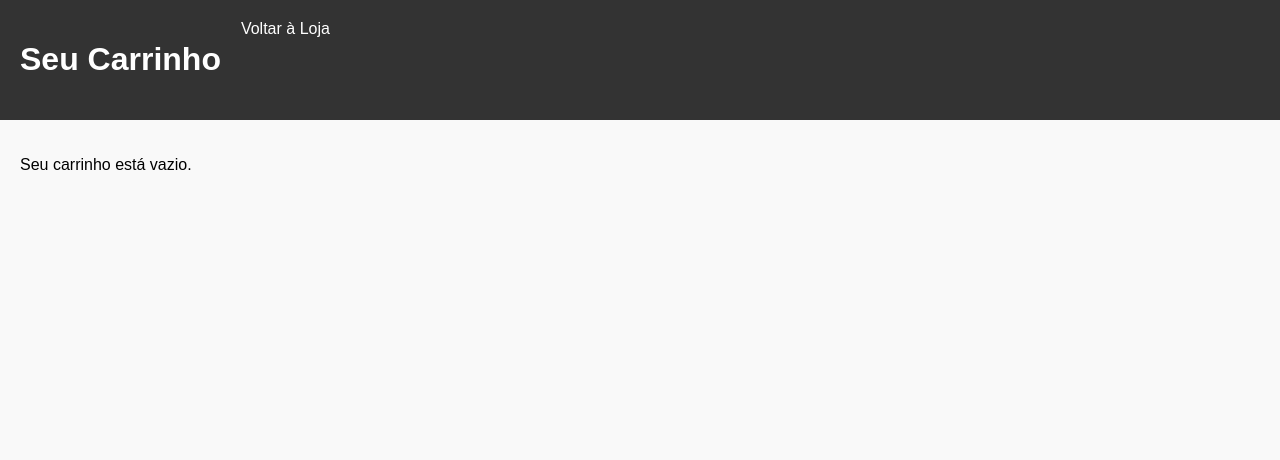
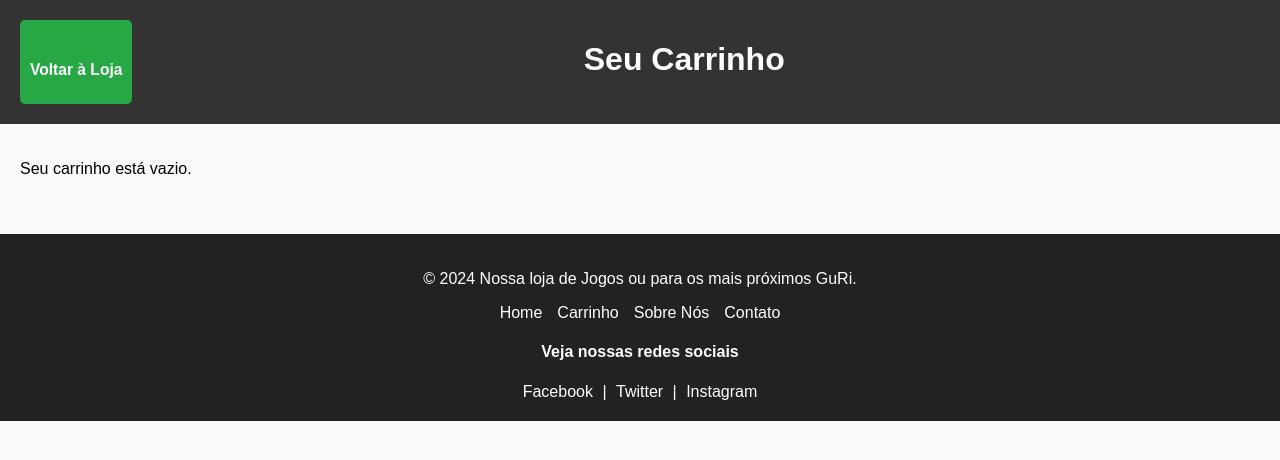
Before and after one commit to RichardMarinho/RiGu-Projeto, a PHP site: page /carrinho.php in a window 1280 px wide. Shown: the top 460 px of the page. Run offline with PHP 8.4, Linux system fonts and the light colour scheme.

Commit message:
Update carrinho.php

```diff
--- a/carrinho.php
+++ b/carrinho.php
@@ -62,6 +62,7 @@ header a {
     margin-bottom: 10px;
 }
 button {
+
     padding: 10px;
     background-color: #28a745;
     color: white;
@@ -87,12 +88,20 @@ table th {
     color: white;
 }
 
+header h1 {
+    text-align:center;
+    margin: 70;
+    width: 89%;
+}
+
+
     </style>
 </head>
 <body>
     <header>
+    <button><a href="index.php"><h3>Voltar à Loja</h3></a></button>
+
         <h1>Seu Carrinho</h1>
-        <a href="index.php">Voltar à Loja</a>
     </header>
     <main>
         <?php if (!empty($_SESSION['carrinho'])): ?>
@@ -114,6 +123,7 @@ table th {
                             <td>
                                 <form method="POST">
                                     <input type="hidden" name="index" value="<?= $index ?>">
+                                    <button type="submit" name="">Comprar</button>
                                     <button type="submit" name="remover">Remover</button>
                                 </form>
                             </td>
@@ -121,9 +131,29 @@ table th {
                     <?php endforeach; ?>
                 </tbody>
             </table>
+            <button type="submit" name="">Comprar todos </button>
         <?php else: ?>
             <p>Seu carrinho está vazio.</p>
         <?php endif; ?>
     </main>
+    <footer>
+    <div class="footer-content">
+        <p>&copy; <?= date("Y"); ?> Nossa loja de Jogos ou para os mais próximos GuRi.<p>
+        <ul class="footer-links">
+            <li><a href="index.php">Home</a></li>
+            <li><a href="carrinho.php">Carrinho</a></li>
+            <li><a href="sobre.php">Sobre Nós</a></li>
+            <li><a href="contato.php">Contato</a></li>
+
+
+        </ul>
+        <h4>Veja nossas redes sociais</h4>
+        <div class="footer-socials">
+            <a href="https://facebook.com" target="_blank">Facebook</a> |
+            <a href="https://twitter.com" target="_blank">Twitter</a> |
+            <a href="https://instagram.com" target="_blank">Instagram</a>
+        </div>
+    </div>
+</footer>
 </body>
 </html>
```
